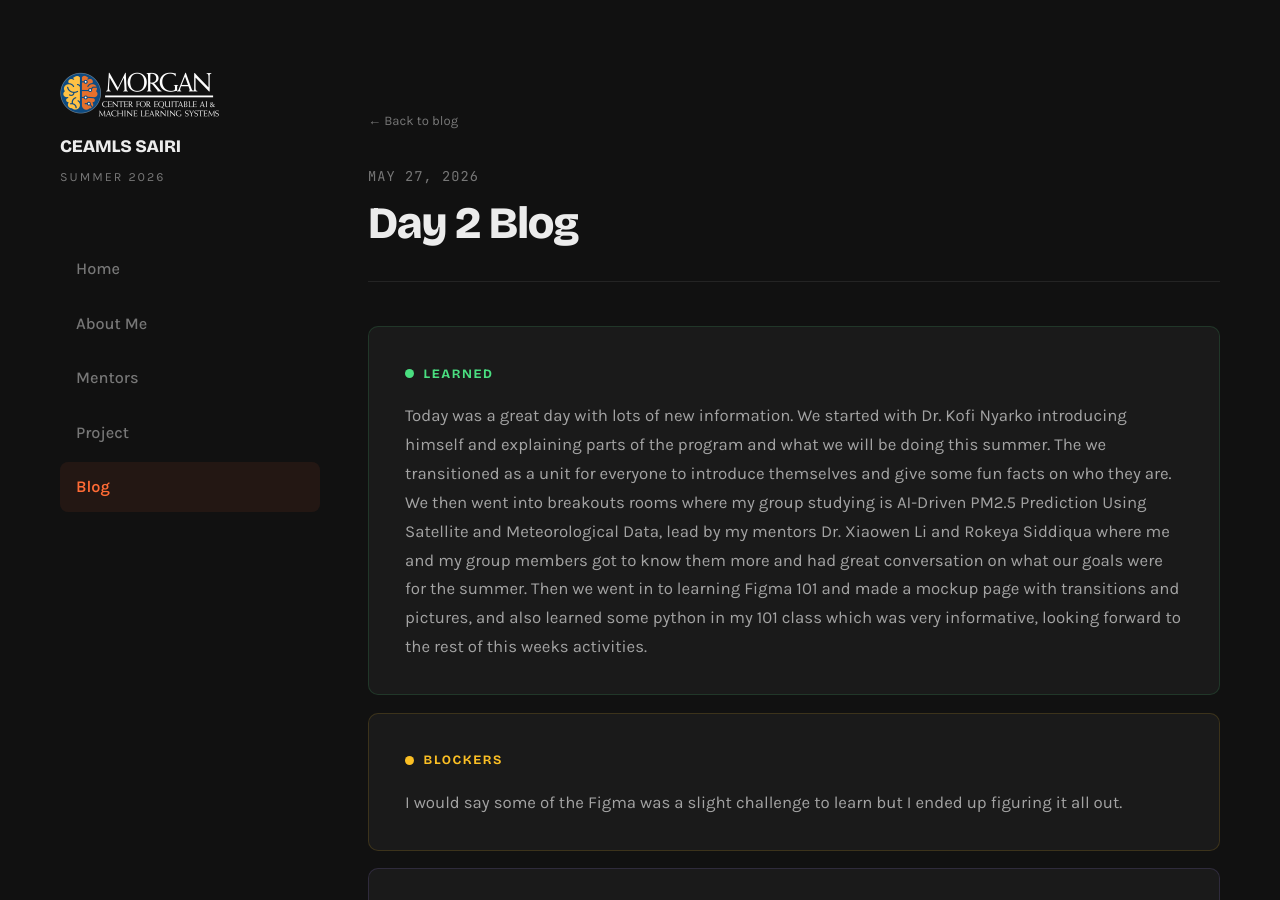
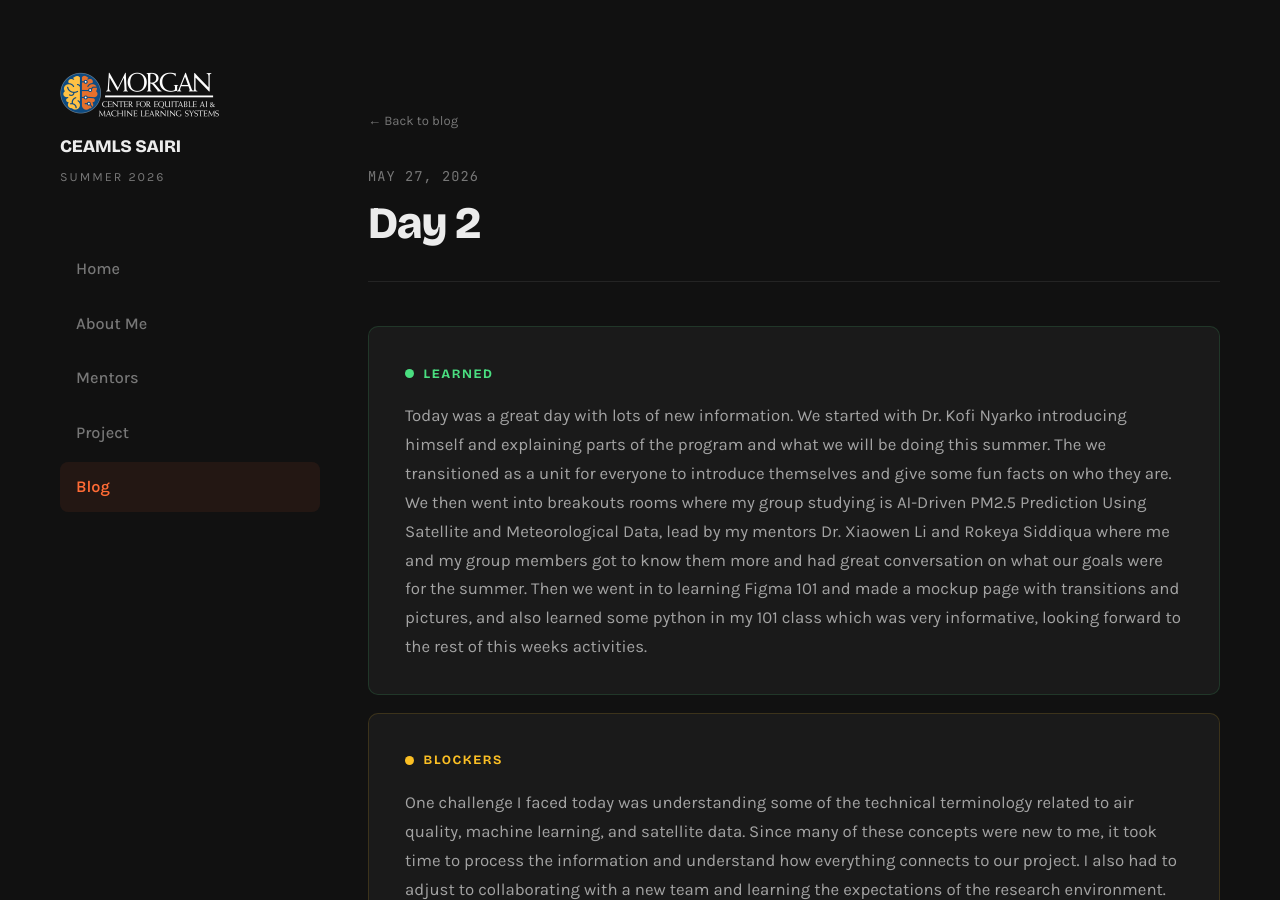
Before and after one commit to willddaniels06-dev/willddaniels06-dev.github.io, a Jekyll site: the page built from _posts/2026-05-27-day-2.md, in a window 1280 px wide and 900 px high. Built offline with Jekyll 4.4.1, drawn with Linux system fonts in a browser that asks for light colours; some of the changed text lies outside the part shown.

Commit message:
Revise Day 2 blog post content and title
Updated blog post for Day 2 with new title and reflections.

```diff
--- a/_posts/2026-05-27-day-2.md
+++ b/_posts/2026-05-27-day-2.md
@@ -1,6 +1,6 @@
 ---
 layout: post
-title: "Day 2 Blog"
+title: "Day 2"
 date: 2026-05-27
 permalink: /day2.html
 tags: ["literature-review", "research"]
@@ -8,8 +8,8 @@ tags: ["literature-review", "research"]
 what_i_learned: |
  Today was a great day with lots of new information. We started with Dr. Kofi Nyarko introducing himself and explaining parts of the program and what we will be doing this summer. The we transitioned as a unit for everyone to introduce themselves and give some fun facts on who they are. We then went into breakouts rooms where my group studying is AI-Driven PM2.5 Prediction Using Satellite and Meteorological Data, lead by my mentors Dr. Xiaowen Li and Rokeya Siddiqua where me and my group members got to know them more and had great conversation on what our goals were for the summer. Then we went in to learning Figma 101 and made a mockup page with transitions and pictures, and also learned some python in my 101 class which was very informative, looking forward to the rest of this weeks activities.
 blockers: |
-  I would say some of the Figma was a slight challenge to learn but I ended up figuring it all out.
+  One challenge I faced today was understanding some of the technical terminology related to air quality, machine learning, and satellite data. Since many of these concepts were new to me, it took time to process the information and understand how everything connects to our project. I also had to adjust to collaborating with a new team and learning the expectations of the research environment.
 
 reflection: |
- Everything is coming out to be very well balanced in this program, I feel like I am really learning the material well.
+ Today helped me gain a clearer picture of what our PM2.5 project will involve over the coming weeks. I enjoyed meeting my mentors and teammates and learning about the different components of the research process. Although some of the concepts were unfamiliar, I am beginning to understand how AI, environmental science, and data analysis work together to solve real-world problems. I am looking forward to learning more about the datasets and tools we will use throughout the program.
 ---
```
